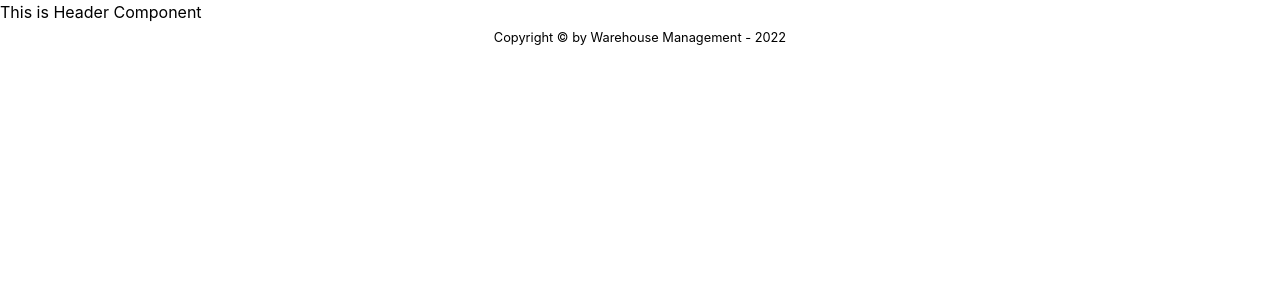
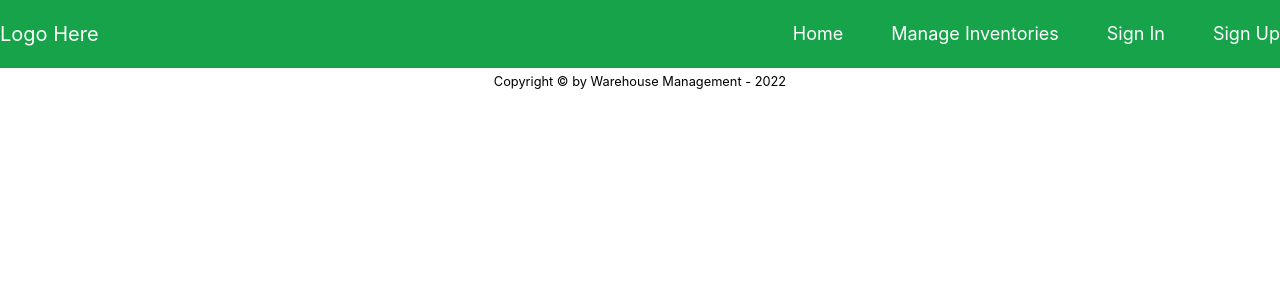
Before and after one commit to kakon4366/warehouse-management-client-side, a React (Create React App) app: page / in a window 1280 px wide. Shown: the top 300 px of the page. Built offline with nearby package versions, Linux system fonts and the light colour scheme.

Commit message:
Header menu responsive success

```diff
--- a/package.json
+++ b/package.json
@@ -3,6 +3,7 @@
   "version": "0.1.0",
   "private": true,
   "dependencies": {
+    "@heroicons/react": "^1.0.6",
     "@testing-library/jest-dom": "^5.16.4",
     "@testing-library/react": "^13.1.1",
     "@testing-library/user-event": "^13.5.0",
--- a/src/Pages/Shared/Header/Header.js
+++ b/src/Pages/Shared/Header/Header.js
@@ -1,10 +1,45 @@
-import React from "react";
+import React, { useState } from "react";
+import { Link } from "react-router-dom";
+import { MenuAlt3Icon } from "@heroicons/react/solid";
 
 const Header = () => {
+	const [showMenu, setShowMenu] = useState(false);
 	return (
-		<div>
-			<h2>This is Header Component</h2>
-		</div>
+		<header className="bg-green-600 py-5">
+			<div className="container mx-auto">
+				<nav className="flex justify-between text-white">
+					<div className="logo">
+						<h3 className="text-xl">Logo Here</h3>
+					</div>
+					<div className="lg:hidden">
+						<MenuAlt3Icon
+							class="h-6 w-6 "
+							onClick={() => setShowMenu(!showMenu)}
+						>
+							Menu
+						</MenuAlt3Icon>
+					</div>
+					<ul
+						className={`text-lg flex flex-col lg:flex-row absolute lg:static bg-yellow-600 lg:bg-transparent left-0 w-full lg:w-auto top-16 text-center lg:block ${
+							showMenu ? "" : "hidden"
+						}`}
+					>
+						<Link className="ml-12" to="/home">
+							Home
+						</Link>
+						<Link className="ml-12" to="/manage-inventories">
+							Manage Inventories
+						</Link>
+						<Link className="ml-12" to="/sing-in">
+							Sign In
+						</Link>
+						<Link className="ml-12" to="/sing-up">
+							Sign Up
+						</Link>
+					</ul>
+				</nav>
+			</div>
+		</header>
 	);
 };
 
--- a/src/index.js
+++ b/src/index.js
@@ -1,14 +1,17 @@
-import React from 'react';
-import ReactDOM from 'react-dom/client';
-import './index.css';
-import App from './App';
-import reportWebVitals from './reportWebVitals';
+import React from "react";
+import ReactDOM from "react-dom/client";
+import "./index.css";
+import App from "./App";
+import reportWebVitals from "./reportWebVitals";
+import { BrowserRouter } from "react-router-dom";
 
-const root = ReactDOM.createRoot(document.getElementById('root'));
+const root = ReactDOM.createRoot(document.getElementById("root"));
 root.render(
-  <React.StrictMode>
-    <App />
-  </React.StrictMode>
+	<BrowserRouter>
+		<React.StrictMode>
+			<App />
+		</React.StrictMode>
+	</BrowserRouter>
 );
 
 // If you want to start measuring performance in your app, pass a function
```
Also changed, not shown: 1 other file (tests, documents, lock files or other folders).
